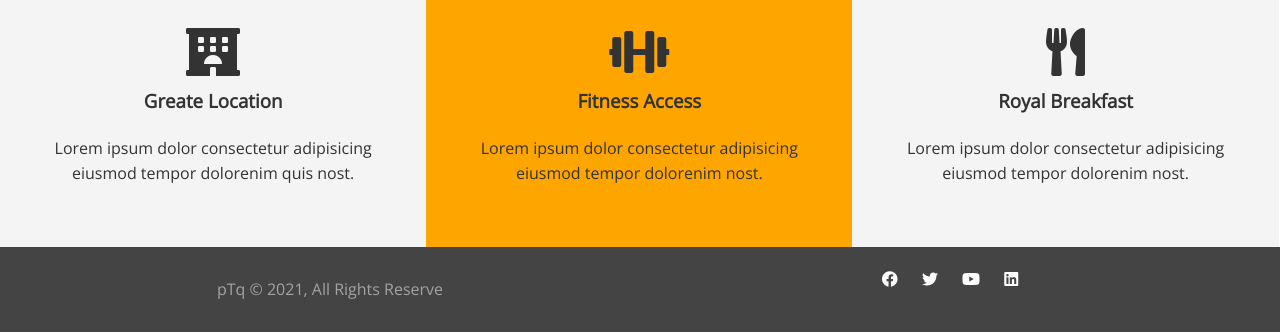
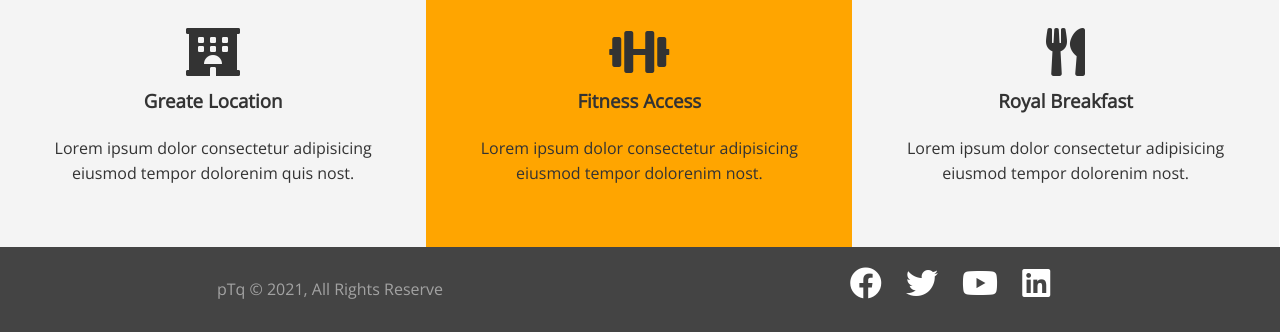
Before and after one commit to 3abdur3/hotel, a plain HTML site: page index.html in a window 1280 px wide. Shown: the part 1088-1420 px from the top of the page. Drawn offline with nearby package versions, Linux system fonts and the light colour scheme.

Commit message:
footer-icon size changed

```diff
--- a/css/mobile.css
+++ b/css/mobile.css
@@ -62,6 +62,9 @@
 #main-footer .social a{
   margin: 0 5px;
 }
+#main-footer .social i{
+  font-size: 18px;
+}
 
 /* ----SECTION-testimonial---- */
 /* #testimonials .testimonial p{
--- a/index.html
+++ b/index.html
@@ -82,10 +82,10 @@
         <p>pTq &copy; 2021, All Rights Reserve</p>
       </div>
       <div class="social">
-        <a href="#"><i class="fab fa-facebook"></i></a>
-        <a href="#"><i class="fab fa-twitter"></i></a>
-        <a href="#"><i class="fab fa-youtube"></i></a>
-        <a href="#"><i class="fab fa-linkedin"></i></a>
+        <a href="https://www.facebook.com" target="_blank"><i class="fab fa-facebook fa-2x"></i></a>
+        <a href="https://www.twitter.com" target="_blank"><i class="fab fa-twitter fa-2x"></i></a>
+        <a href="https://www.youtube.com" target="_blank"><i class="fab fa-youtube fa-2x"></i></a>
+        <a href="https://www.linkedin.com" target="_blank"><i class="fab fa-linkedin fa-2x"></i></a>
       </div>
     </footer>
 
```
